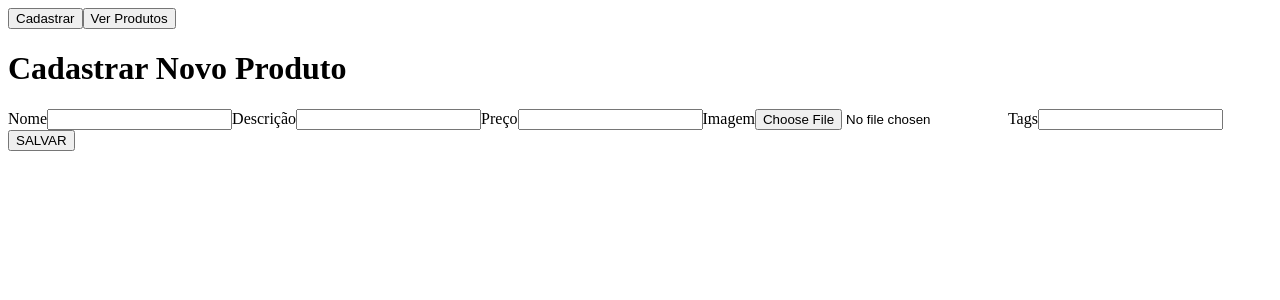
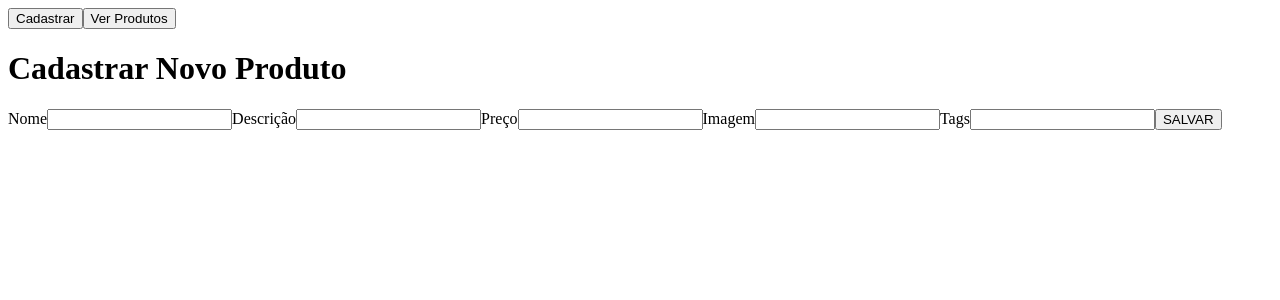
Before and after one commit to JoaoPossamaii/back-store-office, a React (Vite) app: page / in a window 1280 px wide. Shown: the top 300 px of the page. Built offline with nearby package versions, Linux system fonts and the light colour scheme.

Commit message:
build - conponent Product,  preview dos produtos cadastrados

```diff
--- a/src/App.tsx
+++ b/src/App.tsx
@@ -2,7 +2,7 @@ import { useState } from "react";
 
 import FormRegisterProduct from "./components/FormRegisterProduct";
 import ListOfProducts from "./components/ListOfProducts";
-// import { ProductType } from './types';
+
 
 function App() {
 
--- a/src/components/FormRegisterProduct.tsx
+++ b/src/components/FormRegisterProduct.tsx
@@ -1,6 +1,7 @@
 import { useState } from "react";
+import Products from "./Products";
+import { ProductType } from "../types";
 
-function FormRegisterProduct() {
 
 const INITIAL_STATE = {
   name: '',
@@ -8,7 +9,9 @@ function FormRegisterProduct() {
   description: '',
   tags: '',
   image: '',
-  }
+} as unknown as ProductType;
+
+function FormRegisterProduct() {
 
   const [formData, SetFormData] = useState(INITIAL_STATE);
 
@@ -53,7 +56,7 @@ function FormRegisterProduct() {
             />
           </label>
 
-          <label htmlFor="prie">
+          <label htmlFor="price">
             Preço
             <input
               type="number"
@@ -66,7 +69,7 @@ function FormRegisterProduct() {
           <label htmlFor="image">
             Imagem
             <input
-              type="file"
+              type="url"
               id="image"
               onChange={handleChange}
               value={formData.image}
@@ -88,6 +91,10 @@ function FormRegisterProduct() {
             SALVAR
           </button>
         </form>
+
+        <Products
+          productInfo={formData}
+        />
       </div>
     </main>
   )
--- /dev/null
+++ b/src/components/Products.tsx
@@ -0,0 +1,29 @@
+import { ProductWithId, ProductType } from '../types';
+
+
+type Props = {
+  productInfo: ProductWithId | ProductType
+};
+
+function Products({ productInfo }: Props) {
+  const { name, description, price, image, tags } = productInfo as ProductWithId;
+
+  const tagsList = tags ? tags.split(',').map((tag) => tag.trim()) : [];
+  return (
+    <div>
+      <img src={image} alt={name} />
+      <h3> {name}</h3>
+      <h4>  {price}</h4>
+      <ul>
+        {tagsList.map((tag) =>
+          <li key={tag}>
+            {tag}
+          </li>
+        )}
+      </ul>
+      <p> {description}</p>
+    </div >
+  )
+}
+
+export default Products
```
Also changed, not shown: src/types.ts (renamed from types.ts). Lines whose indentation alone changed are shown as unchanged.
